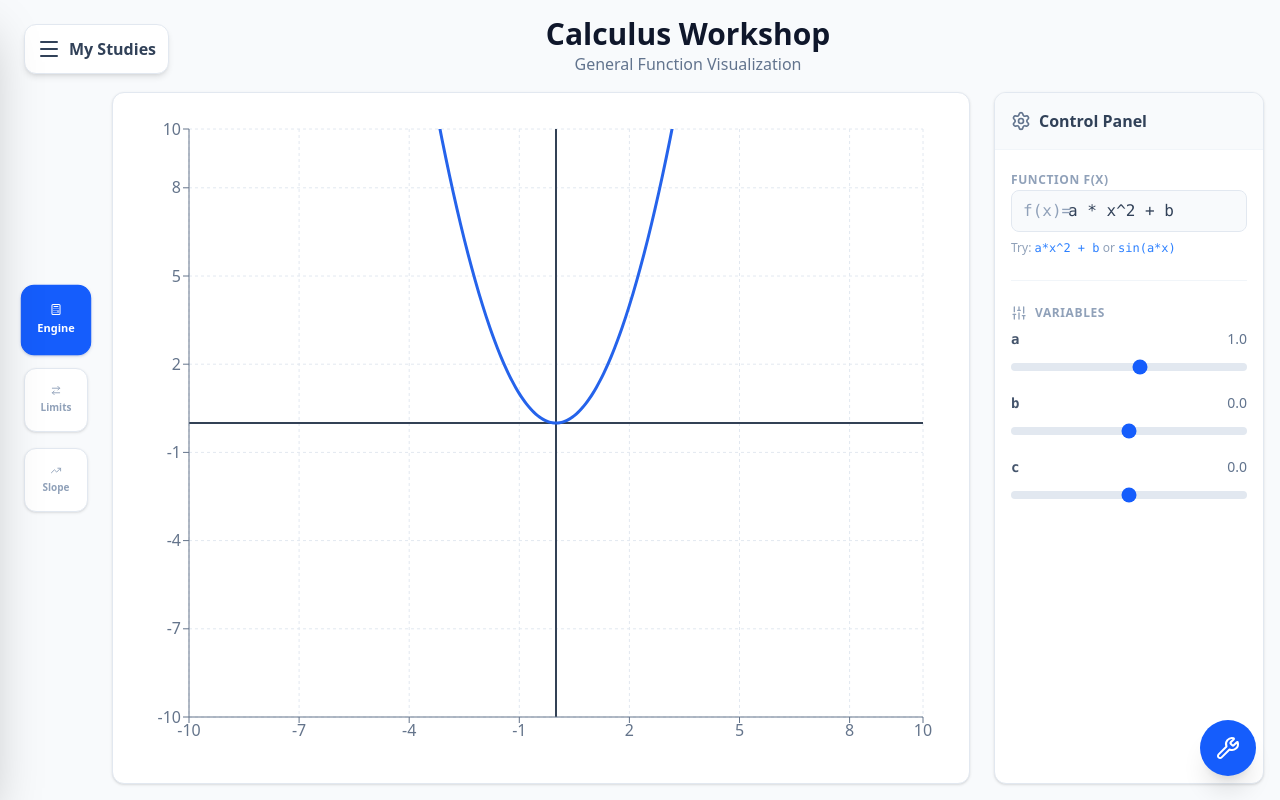
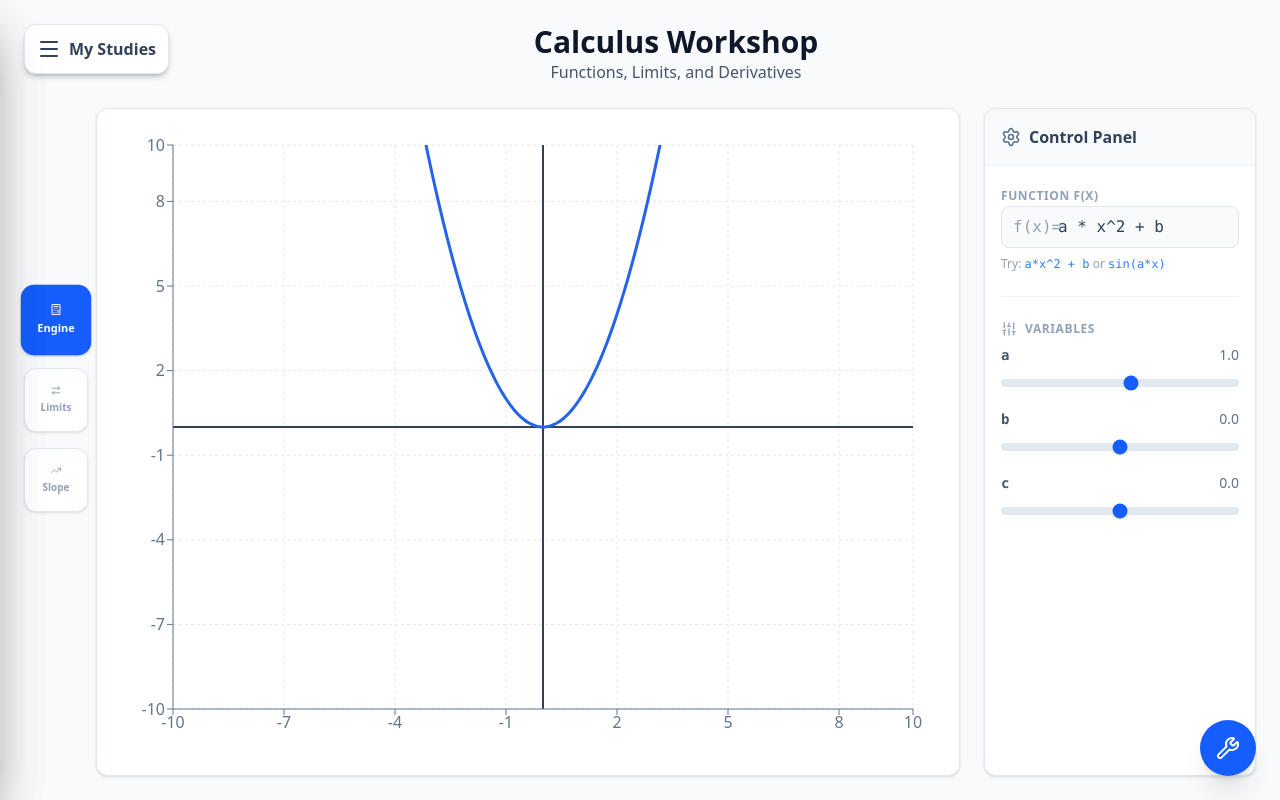
Before and after one commit to eliezerperl/school-curriculum, a React (Vite) app: page /calculus in a window 1280 px wide. Built offline with nearby package versions, Linux system fonts and the light colour scheme.

Commit message:
add dashboard layout

```diff
--- /dev/null
+++ b/src/components/layout/DashboardLayout.tsx
@@ -0,0 +1,56 @@
+import React from 'react';
+import { Navigation } from './Navigation';
+
+interface DashboardLayoutProps {
+  title: string;
+  subtitle?: string;
+  children: React.ReactNode;      // The main content (Graph, Dashboard)
+  sideNav?: React.ReactNode;      // The vertical dock icons (Micro/Macro)
+  tools?: React.ReactNode;        // The floating tool widget
+}
+
+export const DashboardLayout: React.FC<DashboardLayoutProps> = ({
+  title,
+  subtitle,
+  children,
+  sideNav,
+  tools
+}) => {
+  return (
+    // EXACT BACKGROUND FROM ECONOMICS PAGE
+    <div className="min-h-screen bg-gray-50 relative overflow-hidden">
+
+      {/* 1. GLOBAL NAV (The "My Studies" Button) */}
+      <Navigation />
+
+      {/* 2. FLOATING ICONS (Vertical Dock on Left) */}
+      {/* Exact positioning from your code: left-6 top-1/2 -translate-y-1/2 */}
+      {sideNav && (
+        <div className="fixed left-6 top-1/2 -translate-y-1/2 z-30 flex flex-col gap-4">
+          {sideNav}
+        </div>
+      )}
+
+      {/* 3. MAIN CONTENT AREA */}
+      {/* Exact padding from your code: pl-24 to avoid the dock */}
+      <div className="p-6 pl-24 max-w-7xl mx-auto h-screen flex flex-col">
+
+        {/* HEADER */}
+        <header className="mb-6 text-center shrink-0">
+          <h1 className="text-3xl font-bold text-slate-900">
+            {title}
+          </h1>
+          {subtitle && <p className="text-slate-600">{subtitle}</p>}
+        </header>
+
+        {/* CONTENT */}
+        <main className="flex-1 min-h-0 relative">
+          {children}
+        </main>
+      </div>
+
+      {/* 4. TOOLS SLOT */}
+      {tools && tools}
+    </div>
+  );
+};
--- /dev/null
+++ b/src/components/layout/DockTab.tsx
@@ -0,0 +1,26 @@
+import React from 'react';
+
+interface DockTabProps {
+  icon: React.ReactNode;
+  label: string;
+  isActive: boolean;
+  onClick: () => void;
+}
+
+export const DockTab: React.FC<DockTabProps> = ({ icon, label, isActive, onClick }) => {
+  return (
+    <button
+      onClick={onClick}
+      title={label}
+      // EXACT BUTTON STYLING FROM ECONOMICS PAGE
+      className={`p-4 rounded-xl shadow-sm border transition-all duration-200 flex flex-col items-center justify-center w-16 h-16 ${
+        isActive
+          ? 'bg-blue-600 border-blue-600 text-white shadow-lg shadow-blue-900/20 scale-110'
+          : 'bg-white border-slate-200 text-slate-400 hover:text-blue-600 hover:border-blue-200'
+      }`}
+    >
+      {icon}
+      <span className="text-[10px] font-bold mt-1">{label}</span>
+    </button>
+  );
+};
--- a/src/modules/ComingSoon.tsx
+++ /dev/null
@@ -1,3 +0,0 @@
-const ComingSoon = () => <div className="p-10 text-xl text-slate-500">Coming Soon...</div>
-
-export default ComingSoon;
--- a/src/modules/calculus/CalculusPage.tsx
+++ b/src/modules/calculus/CalculusPage.tsx
@@ -1,118 +1,82 @@
 import React, { useState, useEffect } from 'react';
 import { Calculator, TrendingUp, ArrowRightLeft } from 'lucide-react';
+
+// Import our new "Economics-style" layout
+import { DashboardLayout } from '../../components/layout/DashboardLayout';
+import { DockTab } from '../../components/layout/DockTab';
+import { CalculusTools } from './components/controls/CalculusTools';
 import { CalculusDashboard } from './components/dashboard/CalculusDashboard';
-import { CalculusTools } from './components/controls/CalculusTools';
 
-// Define the tabs for the Calculus section
 type TabId = 'engine' | 'limits' | 'derivatives';
 
 export const CalculusPage: React.FC = () => {
   const [activeTab, setActiveTab] = useState<TabId>('engine');
 
   useEffect(() => {
-    document.title = "Calculus | Interactive Engine";
+    document.title = 'Calculus | Interactive Engine';
     return () => {
-      document.title = "UniDash";
+      document.title = 'UniDash';
     };
   }, []);
 
+  // Define the Side Dock Buttons
+  const SidebarButtons = (
+    <>
+      <DockTab
+        label="Engine"
+        icon={<Calculator size={24} />}
+        isActive={activeTab === 'engine'}
+        onClick={() => setActiveTab('engine')}
+      />
+      <DockTab
+        label="Limits"
+        icon={<ArrowRightLeft size={24} />}
+        isActive={activeTab === 'limits'}
+        onClick={() => setActiveTab('limits')}
+      />
+      <DockTab
+        label="Slope"
+        icon={<TrendingUp size={24} />}
+        isActive={activeTab === 'derivatives'}
+        onClick={() => setActiveTab('derivatives')}
+      />
+    </>
+  );
+
   return (
-    <div className="min-h-screen bg-slate-50 relative overflow-hidden">
+    <DashboardLayout
+      title="Calculus Workshop"
+      subtitle="Functions, Limits, and Derivatives"
+      sideNav={SidebarButtons}
+      tools={<CalculusTools />}>
+      {/* CONTENT: EXACTLY LIKE ECONOMICS TABS */}
 
-      {/* --- FLOATING VERTICAL DOCK (Left Side) --- */}
-      <div className="fixed left-6 top-1/2 -translate-y-1/2 z-30 flex flex-col gap-4">
-
-        {/* Tab 1: General Engine (The main grapher) */}
-        <button
-          onClick={() => setActiveTab('engine')}
-          title="Graph Engine"
-          className={`p-4 rounded-xl shadow-sm border transition-all duration-200 flex flex-col items-center justify-center w-16 h-16 ${
-            activeTab === 'engine'
-              ? 'bg-blue-600 border-blue-600 text-white shadow-lg shadow-blue-900/20 scale-110'
-              : 'bg-white border-slate-200 text-slate-400 hover:text-blue-600 hover:border-blue-200'
-          }`}
-        >
-          <Calculator size={24} />
-          <span className="text-[10px] font-bold mt-1">Engine</span>
-        </button>
-
-        {/* Tab 2: Limits */}
-        <button
-          onClick={() => setActiveTab('limits')}
-          title="Limits & Continuity"
-          className={`p-4 rounded-xl shadow-sm border transition-all duration-200 flex flex-col items-center justify-center w-16 h-16 ${
-            activeTab === 'limits'
-              ? 'bg-blue-600 border-blue-600 text-white shadow-lg shadow-blue-900/20 scale-110'
-              : 'bg-white border-slate-200 text-slate-400 hover:text-blue-600 hover:border-blue-200'
-          }`}
-        >
-          <ArrowRightLeft size={24} />
-          <span className="text-[10px] font-bold mt-1">Limits</span>
-        </button>
-
-        {/* Tab 3: Derivatives */}
-        <button
-          onClick={() => setActiveTab('derivatives')}
-          title="Derivatives & Tangents"
-          className={`p-4 rounded-xl shadow-sm border transition-all duration-200 flex flex-col items-center justify-center w-16 h-16 ${
-            activeTab === 'derivatives'
-              ? 'bg-blue-600 border-blue-600 text-white shadow-lg shadow-blue-900/20 scale-110'
-              : 'bg-white border-slate-200 text-slate-400 hover:text-blue-600 hover:border-blue-200'
-          }`}
-        >
-          <TrendingUp size={24} />
-          <span className="text-[10px] font-bold mt-1">Slope</span>
-        </button>
-
-      </div>
-
-      {/* --- MAIN CONTENT AREA --- */}
-      {/* pl-24 pushes content right to make room for the dock */}
-      <div className="p-4 pl-28 w-full h-screen flex flex-col">
-
-        {/* 1. Page Header */}
-        <header className="mb-4 text-center">
-          <h1 className="text-3xl font-bold text-slate-900">
-            Calculus Workshop
-          </h1>
-          <p className="text-slate-500">
-            {activeTab === 'engine' && "General Function Visualization"}
-            {activeTab === 'limits' && "Explore Limits and Infinity"}
-            {activeTab === 'derivatives' && "Tangents and Instantaneous Rates of Change"}
-          </p>
-        </header>
-
-        {/* 2. Active Tab Content */}
-        <main className="flex-1 min-h-0 relative">
-
-          {/* TAB: ENGINE (Our Dashboard) */}
       {activeTab === 'engine' && (
-             <div className="animate-in fade-in slide-in-from-bottom-4 duration-500 h-full">
-               {/* We render the Dashboard here, but we might want to remove the header inside Dashboard since we have one here now */}
+        <div className="h-full animate-in fade-in slide-in-from-bottom-4 duration-500">
+          {/* Your main Graph Dashboard goes here */}
           <CalculusDashboard />
         </div>
       )}
 
-          {/* TAB: LIMITS (Placeholder) */}
       {activeTab === 'limits' && (
         <div className="h-full flex flex-col items-center justify-center text-slate-400 border-2 border-dashed border-slate-200 rounded-xl bg-slate-50/50">
           <ArrowRightLeft size={48} className="mb-4 opacity-50" />
-              <h3 className="text-lg font-semibold text-slate-600">Limits Module</h3>
-              <p className="text-sm">Coming Soon: Visualize Epsilon-Delta</p>
+          <h3 className="text-lg font-semibold text-slate-600">
+            Limits Module
+          </h3>
+          <p className="text-sm">Coming Soon</p>
         </div>
       )}
 
-          {/* TAB: DERIVATIVES (Placeholder) */}
       {activeTab === 'derivatives' && (
         <div className="h-full flex flex-col items-center justify-center text-slate-400 border-2 border-dashed border-slate-200 rounded-xl bg-slate-50/50">
           <TrendingUp size={48} className="mb-4 opacity-50" />
-              <h3 className="text-lg font-semibold text-slate-600">Derivative Module</h3>
-              <p className="text-sm">Coming Soon: Tangent Lines & Secant Slopes</p>
+          <h3 className="text-lg font-semibold text-slate-600">
+            Derivative Module
+          </h3>
+          <p className="text-sm">Coming Soon</p>
         </div>
       )}
-<CalculusTools />
-        </main>
-      </div>
-    </div>
+    </DashboardLayout>
   );
 };
--- a/src/modules/economics/pages/EconomicsPage.tsx
+++ b/src/modules/economics/pages/EconomicsPage.tsx
@@ -1,95 +1,67 @@
-import React, { useEffect, useState } from 'react';
+import React, { useState, useEffect } from 'react';
 import { TrendingUp, Globe, BarChart3 } from 'lucide-react';
+import { DockTab } from '../../../components/layout/DockTab';
+import { DashboardLayout } from '../../../components/layout/DashboardLayout';
+import { Tools } from '../components/Tools';
+import { SupplyDemand } from '../components/dashboard/SupplyDemand';
 
-import { SupplyDemand } from '../components/dashboard/SupplyDemand';
-import { Tools } from '../components/Tools';
+
 
 type TabId = 'micro' | 'macro' | 'data';
 
 export const EconomicsPage: React.FC = () => {
   const [activeTab, setActiveTab] = useState<TabId>('micro');
 
+  // Page Title Logic
   useEffect(() => {
-			document.title = "Economics | Supply & Demand"; // Set your desired title here
-
-			// Optional: Reset title when leaving this page
-			return () => {
-					document.title = "EconDash"; // Fallback title
-			};
+    document.title = "Economics | Supply & Demand";
+    return () => { document.title = "UniDash"; };
   }, []);
 
+  // 3. DEFINE THE SIDEBAR BUTTONS (The Dock)
+  const SidebarButtons = (
+    <>
+      <DockTab
+        label="Micro"
+        icon={<TrendingUp size={24} />}
+        isActive={activeTab === 'micro'}
+        onClick={() => setActiveTab('micro')}
+      />
+      <DockTab
+        label="Macro"
+        icon={<Globe size={24} />}
+        isActive={activeTab === 'macro'}
+        onClick={() => setActiveTab('macro')}
+      />
+      <DockTab
+        label="Data"
+        icon={<BarChart3 size={24} />}
+        isActive={activeTab === 'data'}
+        onClick={() => setActiveTab('data')}
+      />
+    </>
+  );
+
   return (
-    <div className="min-h-screen bg-gray-50 relative overflow-hidden">
+    // 4. USE THE SHARED LAYOUT
+    <DashboardLayout
+      title="Economics Dashboard"
+      subtitle="Market simulation environment"
+      sideNav={SidebarButtons}  // Pass the buttons to the dock
+      tools={<Tools />}         // Pass the floating tools widget
+    >
 
-      {/* --- FLOATING ICONS (Vertical Dock on Left) --- */}
-      <div className="fixed left-6 top-1/2 -translate-y-1/2 z-30 flex flex-col gap-4">
+      {/* 5. MAIN CONTENT AREA (Switches based on active tab) */}
 
-        {/* Tab 1: Micro */}
-        <button
-          onClick={() => setActiveTab('micro')}
-          title="Market Equilibrium"
-          className={`p-4 rounded-xl shadow-sm border transition-all duration-200 flex flex-col items-center justify-center w-16 h-16 ${
-            activeTab === 'micro'
-              ? 'bg-blue-600 border-blue-600 text-white shadow-lg shadow-blue-900/20 scale-110'
-              : 'bg-white border-slate-200 text-slate-400 hover:text-blue-600 hover:border-blue-200'
-          }`}
-        >
-          <TrendingUp size={24} />
-          <span className="text-[10px] font-bold mt-1">Micro</span>
-        </button>
-
-        {/* Tab 2: Macro */}
-        <button
-          onClick={() => setActiveTab('macro')}
-          title="Macroeconomics"
-          className={`p-4 rounded-xl shadow-sm border transition-all duration-200 flex flex-col items-center justify-center w-16 h-16 ${
-            activeTab === 'macro'
-              ? 'bg-blue-600 border-blue-600 text-white shadow-lg shadow-blue-900/20 scale-110'
-              : 'bg-white border-slate-200 text-slate-400 hover:text-blue-600 hover:border-blue-200'
-          }`}
-        >
-          <Globe size={24} />
-          <span className="text-[10px] font-bold mt-1">Macro</span>
-        </button>
-
-        {/* Tab 3: Data */}
-        <button
-          onClick={() => setActiveTab('data')}
-          title="Data Analysis"
-          className={`p-4 rounded-xl shadow-sm border transition-all duration-200 flex flex-col items-center justify-center w-16 h-16 ${
-            activeTab === 'data'
-              ? 'bg-blue-600 border-blue-600 text-white shadow-lg shadow-blue-900/20 scale-110'
-              : 'bg-white border-slate-200 text-slate-400 hover:text-blue-600 hover:border-blue-200'
-          }`}
-        >
-          <BarChart3 size={24} />
-          <span className="text-[10px] font-bold mt-1">Data</span>
-        </button>
-
-      </div>
-
-      {/* --- MAIN CONTENT AREA --- */}
-      {/* Added pl-24 (Padding Left 6rem) so the icons don't overlap the text */}
-      <div className="p-6 pl-24 max-w-7xl mx-auto h-auto flex flex-col">
-
-        <header className="mb-6 text-center">
-          <h1 className="text-3xl font-bold text-slate-900">
-            Economics Dashboard
-          </h1>
-          <p className="text-slate-600">Market simulation environment</p>
-        </header>
-
-        <main className="flex-1 min-h-0">
-
-          {/* Active Tab Content */}
       {activeTab === 'micro' && (
-             <div className="animate-in fade-in slide-in-from-bottom-4 duration-500">
+         <div className="h-full animate-in fade-in slide-in-from-bottom-4 duration-500">
+           {/* Your main Supply & Demand Graph */}
            <SupplyDemand />
          </div>
       )}
 
       {activeTab === 'macro' && (
-            <div className="h-96 flex flex-col items-center justify-center text-slate-400 border-2 border-dashed border-slate-200 rounded-xl bg-slate-50/50">
+        <div className="h-full flex flex-col items-center justify-center text-slate-400 border-2 border-dashed border-slate-200 rounded-xl bg-slate-50/50">
            <Globe size={48} className="mb-4 opacity-50" />
            <h3 className="text-lg font-semibold text-slate-600">Macroeconomics</h3>
            <p className="text-sm">Coming in Semester 2</p>
@@ -97,18 +69,13 @@ export const EconomicsPage: React.FC = () => {
       )}
 
       {activeTab === 'data' && (
-            <div className="h-96 flex flex-col items-center justify-center text-slate-400 border-2 border-dashed border-slate-200 rounded-xl bg-slate-50/50">
+        <div className="h-full flex flex-col items-center justify-center text-slate-400 border-2 border-dashed border-slate-200 rounded-xl bg-slate-50/50">
            <BarChart3 size={48} className="mb-4 opacity-50" />
            <h3 className="text-lg font-semibold text-slate-600">Data Analysis</h3>
            <p className="text-sm">Python Integration</p>
         </div>
       )}
 
-        </main>
-      </div>
-
-      {/* The Tools Component (Handles its own popup state) */}
-      <Tools />
-    </div>
+    </DashboardLayout>
   );
 };
```
Lines whose indentation alone changed are shown as unchanged.
